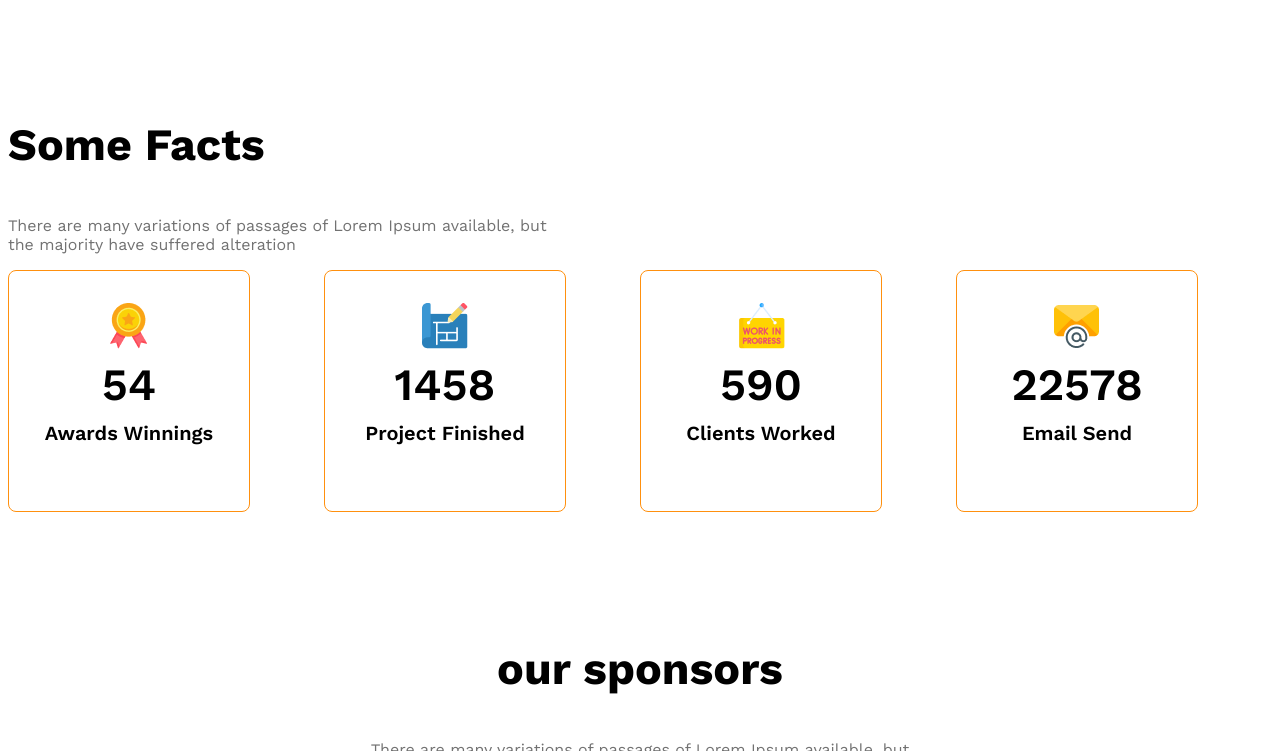
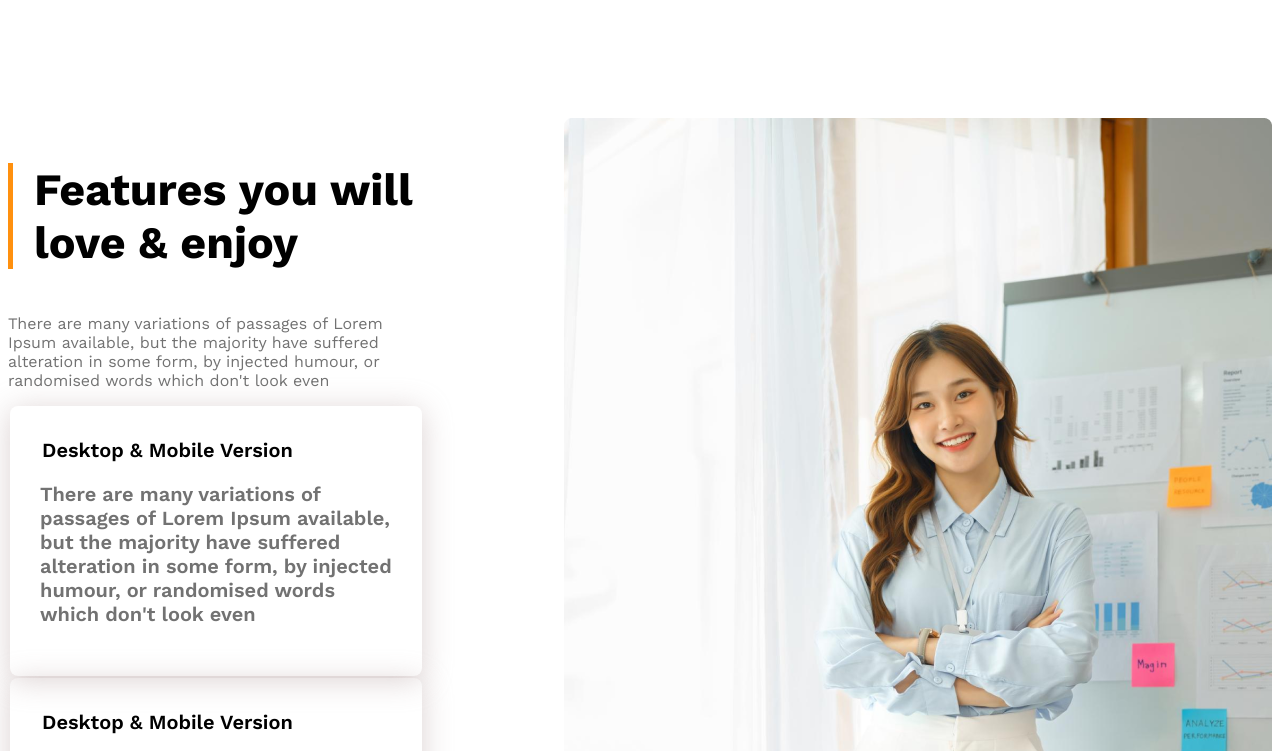
Before and after one commit to armanvay/new-modiol, a plain HTML site: page indiex.html in a window 1280 px wide. Shown: the part 2014-2765 px from the top of the page. Drawn offline with nearby package versions, Linux system fonts and the light colour scheme.

Commit message:
added my all work

```diff
--- a/indiex.html
+++ b/indiex.html
@@ -47,6 +47,34 @@ Group of Architects </h1>
     </div>
 
 </section>
+<!--features section start-->
+<section class="features display-flex">
+    <div>
+     <h3 id="feature-section-title" class="section-title">Features you will <br> love & enjoy</h3>
+     <p class="text-light-gray">There are many variations of passages of Lorem Ipsum available, but the majority have suffered alteration in some form, by injected humour, or randomised words which don't look even</p>
+<!--feature card container-->
+<div class="feature-card">
+    <h4 class="feature-title">Desktop & Mobile Version</h4>
+    <p class="text-light-gray">There are many variations of passages of Lorem Ipsum available, but the majority have suffered alteration in some form, by injected humour, or randomised words which don't look even</p>
+</div>
+<div class="feature-card">
+    <h4 class="feature-title">Desktop & Mobile Version</h4>
+    <p class="text-light-gray">There are many variations of passages of Lorem Ipsum available, but the majority have suffered alteration in some form, by injected humour, or randomised words which don't look even</p>
+</div>
+<div class="feature-card">
+    <h4 class="feature-title">Desktop & Mobile Version</h4>
+    <p class="text-light-gray">There are many variations of passages of Lorem Ipsum available, but the majority have suffered alteration in some form, by injected humour, or randomised words which don't look even</p>
+</div>
+<div class="feature-card">
+    <h4 class="feature-title">Desktop & Mobile Version</h4>
+    <p class="text-light-gray">There are many variations of passages of Lorem Ipsum available, but the majority have suffered alteration in some form, by injected humour, or randomised words which don't look even</p>
+</div>
+    </div>
+    <div>
+        <img src="images/architect.png" alt="">
+    </div>
+</section>
+
 <!--some facts-->
 <section>
 <h3 class="section-title">Some Facts</h3>
--- a/new-m/modiol.css
+++ b/new-m/modiol.css
@@ -98,6 +98,33 @@ margin-bottom: 30px;
  #quick-list{
     font-weight: 500;
  }
+ /*feature section related styles */
+.features{
+    gap: 140px;
+}
+
+
+
+#feature-section-title{
+    border-left: 5px solid #FF900E;
+    padding-left: 21px;
+}
+
+.feature-card{
+    padding: 30px;
+    border-radius: 8px;
+    box-shadow: 0 4px 30px 0 rgba(174, 152, 152, 0.446);
+    margin: 20px;
+}
+.feature-card, .feature-title{
+font-weight: 600;
+font-size: 1.25rem;
+margin: 2px;
+margin-bottom: 2px;
+
+}
+
+
  /*some facts related styles */
  .facts-continer{
     display:grid;
```
